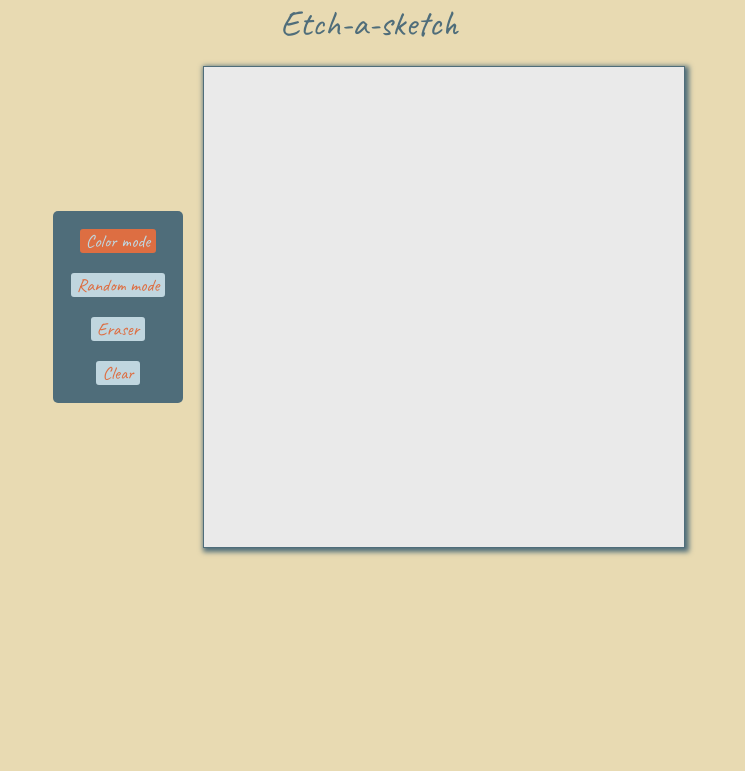
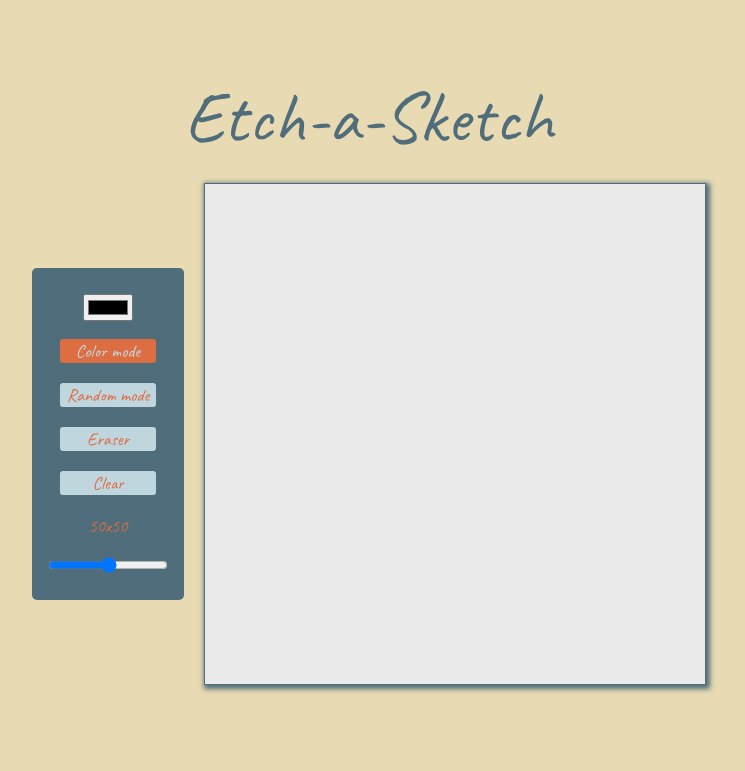
Before and after one commit to SanderSohngen/etch-a-sketch, a plain HTML site: page index.html in a window 1280 px wide. Both pictures are taken after a click on the button "Color mode". Shown: the top 771 px of the page, without its empty margins (271-1016 px from the left). Drawn offline with Linux system fonts and the light colour scheme.

Commit message:
included features to select color and to change dot size, fixing a few other bugs

```diff
--- a/index.html
+++ b/index.html
@@ -5,17 +5,20 @@
 		<meta http-equiv="X-UA-Compatible" content="IE=edge" />
 		<meta name="viewport" content="width=device-width, initial-scale=1.0" />
 		<title>Etch A Sketch</title>
-		<link rel="stylesheet" type="text/css" href="style.css" />
+		<link rel="stylesheet" type="text/css" href="/style.css" />
 		<script src="script.js" defer></script>
 	</head>
 	<body>
-		<div class="header">Etch-a-sketch</div>
+		<div class="header"><p>Etch-a-Sketch</p></div>
 		<div class="content">
 			<div class="sidebar">
+                <input type="color" id="particularColor">
 				<button id="color">Color mode</button>
 				<button id="random">Random mode</button>
 				<button id="eraser">Eraser</button>
 				<button id="clear">Clear</button>
+                <label for="size">50x50</label>
+                <input type="range" id="size" min="1" max="100">
 			</div>
 			<div class="container"></div>
 		</div>
--- a/script.js
+++ b/script.js
@@ -1,8 +1,26 @@
+initializeWithSize(50);
+
+function initializeWithSize(n) {
 	const container = document.querySelector(".container");
-for (let i = 0; i < 64 * 64; i++) {
+	while (container.hasChildNodes()) container.removeChild(container.firstChild);
+	for (let i = 0; i < n * n; i++) {
 		const element = document.createElement("div");
 		element.classList.add("dot");
 		container.appendChild(element);
+	}
+	adjustGridSize(n, container);
+}
+
+function adjustGridSize(n, container) {
+	const PixelsPerLine = 50 * 10;
+	const pixelsPerDiv = PixelsPerLine / n;
+	container.style.gridTemplateColumns = `repeat(${n}, ${pixelsPerDiv}px)`;
+	container.style.gridTemplateRows = `repeat(${n}, ${pixelsPerDiv}px)`;
+	const dots = Array.from(container.childNodes);
+	dots.forEach((dot) => {
+		dot.style.height = `${pixelsPerDiv}px`;
+		dot.style.width = `${pixelsPerDiv}px`;
+	});
 }
 
 const randomMode = document.querySelector("#random");
@@ -10,7 +28,6 @@ randomMode.addEventListener("click", () => {
 	hightlightButton(randomMode);
 	const dots = document.querySelectorAll(".dot");
 	dots.forEach((dot) => {
-        clearAll(dot);
 		dot.addEventListener("mouseover", () => {
 			const hue = Math.floor(Math.random() * 360);
 			dot.style.backgroundColor = `hsl(${hue}, 100%, 50%)`;
@@ -23,7 +40,6 @@ colorMode.addEventListener("click", () => {
 	hightlightButton(colorMode);
 	const dots = document.querySelectorAll(".dot");
 	dots.forEach((dot) => {
-        clearAll(dot);
 		dot.addEventListener("mouseover", () => {
 			const color = "#4F6D7A";
 			dot.style.backgroundColor = color;
@@ -43,21 +59,41 @@ eraserMode.addEventListener("click", () => {
 	});
 });
 
-let clearAll = (dot) => {
-    const color = "#EAEAEA";
-    dot.style.backgroundColor = color;
-}
-
 const clearMode = document.querySelector("#clear");
 clearMode.addEventListener("click", () => {
 	const dots = document.querySelectorAll(".dot");
-    dots.forEach((dot) => clearAll(dot));
-})
+	dots.forEach((dot) => {
+		const color = "#EAEAEA";
+		dot.style.backgroundColor = color;
+	});
+});
 
 function hightlightButton(button) {
 	const buttons = document.querySelectorAll("button");
-    buttons.forEach(item =>
-        item.classList.remove("selected")
-    );
-    button.classList.add("selected");
+	buttons.forEach((item) => item.classList.remove("selected"));
+	if(button !== null) button.classList.add("selected");
 }
+
+const particularColorMode = document.querySelector("#particularColor");
+particularColorMode.addEventListener("click", () => {
+	const dots = document.querySelectorAll(".dot");
+	dots.forEach((dot) => {
+		dot.addEventListener("mouseover", () => {
+			const color = particularColorMode.value;
+			dot.style.backgroundColor = color;
+		});
+	});
+});
+
+const gridSize = document.querySelector("#size");
+gridSize.addEventListener("input", () => {
+	const size = gridSize.value;
+	updateLabel(size);
+	initializeWithSize(size);
+	hightlightButton(null)
+});
+
+function updateLabel(size) {
+	const label = document.querySelector("label");
+	label.textContent = `${size}x${size}`;
+}
--- a/style.css
+++ b/style.css
@@ -18,13 +18,29 @@ body,
 	align-items: center;
 }
 
+.header {
+    font-size: 72px;
+    justify-content: center;
+    align-items: center;
+    flex-grow: 0;
+    height: 100px;
+}
+
 .container {
 	display: grid;
-	grid-template-columns: repeat(16, 30px);
-	grid-template-rows: repeat(16, 30px);
+	grid-template-columns: repeat(50, 10px);
+	grid-template-rows: repeat(50, 10px);
 	border: 1px solid #4F6D7A;
 	box-shadow: 2px 2px 5px 2px #4F6D7A;
 	background-color: #EAEAEA;
+	width: 500px;
+	height: 500px;
+	gap: 0px;
+}
+
+.dot {
+	/* height: 10px;
+	width: 10px; */
 }
 
 .content {
@@ -36,12 +52,13 @@ body,
 	align-items: center;
 	gap: 20px;
 	padding: 20px;
+    flex-grow: 1;
 }
 
 .header,
 .sidebar {
 	flex-shrink: 1;
-	flex-grow: auto;
+	/* flex-grow: auto; */
 }
 
 .sidebar {
@@ -49,6 +66,9 @@ body,
 	border-radius: 5px;
 	gap: 16px;
 	padding: 16px;
+    width: 120px;
+    height: 300px;
+    justify-content: center
 }
 
 button {
@@ -58,6 +78,7 @@ button {
     border-radius: 5px;
 	color: #DD6E42;
 	font-size: 18px;
+    width: 100px;
 }
 
 .footer {
@@ -68,6 +89,7 @@ button {
     align-items: center;
     padding: 5px;
     gap: 5px;
+    flex-grow: 0;
 }
 
 img {
@@ -77,5 +99,28 @@ img {
 .selected {
 	background-color: #DD6E42;
 	color: #C0D6DF;
+}
+
+button:hover {
+    width: 110px;
+    height: 35px;
+    background-color: #EAEAEA;
+    color: #4F6D7A;
+}
+
+#size {
+    width: 100%;
 
 }
+
+label {
+	font-family: "Caveat", "Shadows Into Light", "Indie Flower", sans-serif;
+	border: 2px solid #4F6D7A;
+    border-radius: 5px;
+	color: #DD6E42;
+	font-size: 18px;
+    width: 100px;
+    margin: 0;
+    padding: 0;
+    text-align: center;
+}
```
Lines whose indentation alone changed are shown as unchanged.
